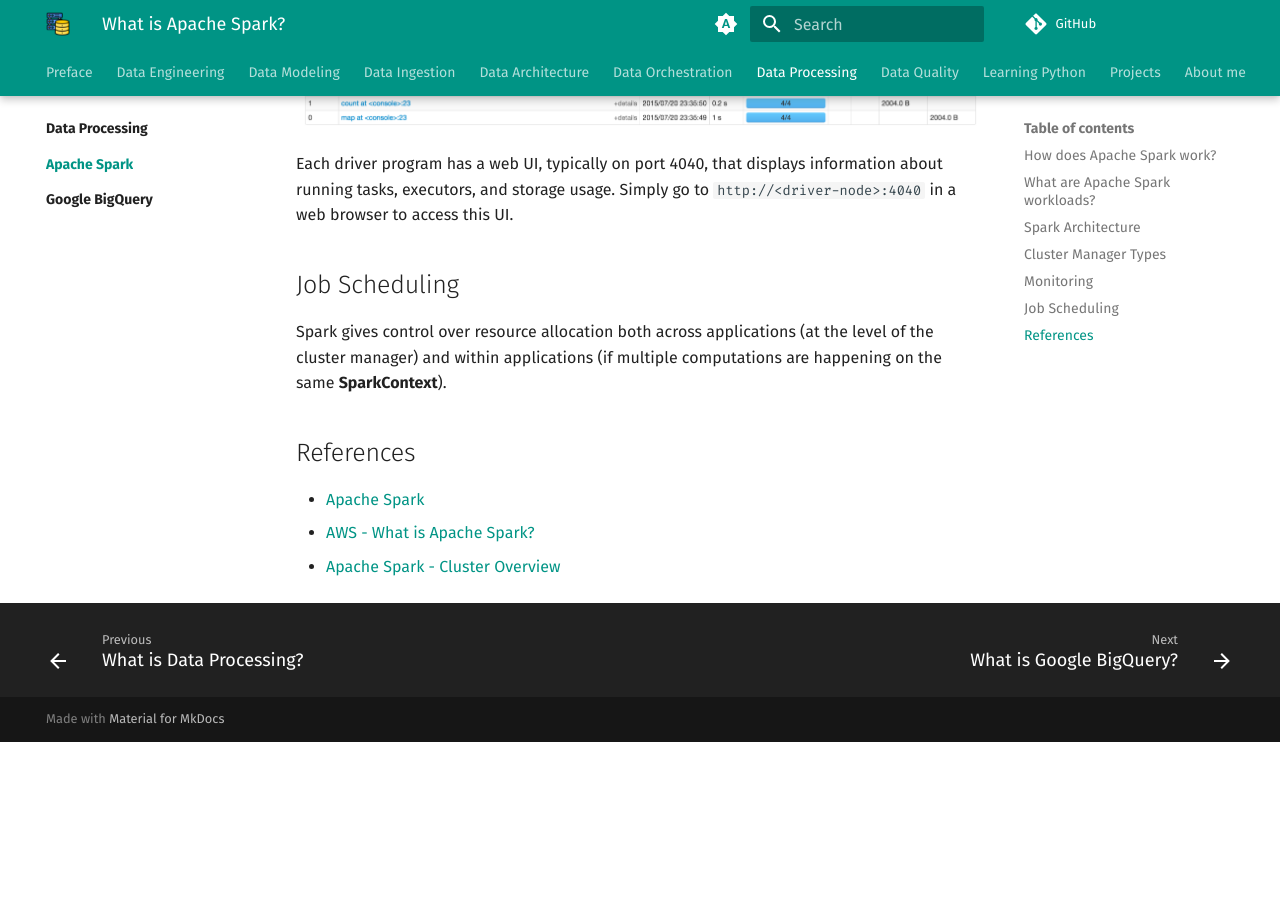
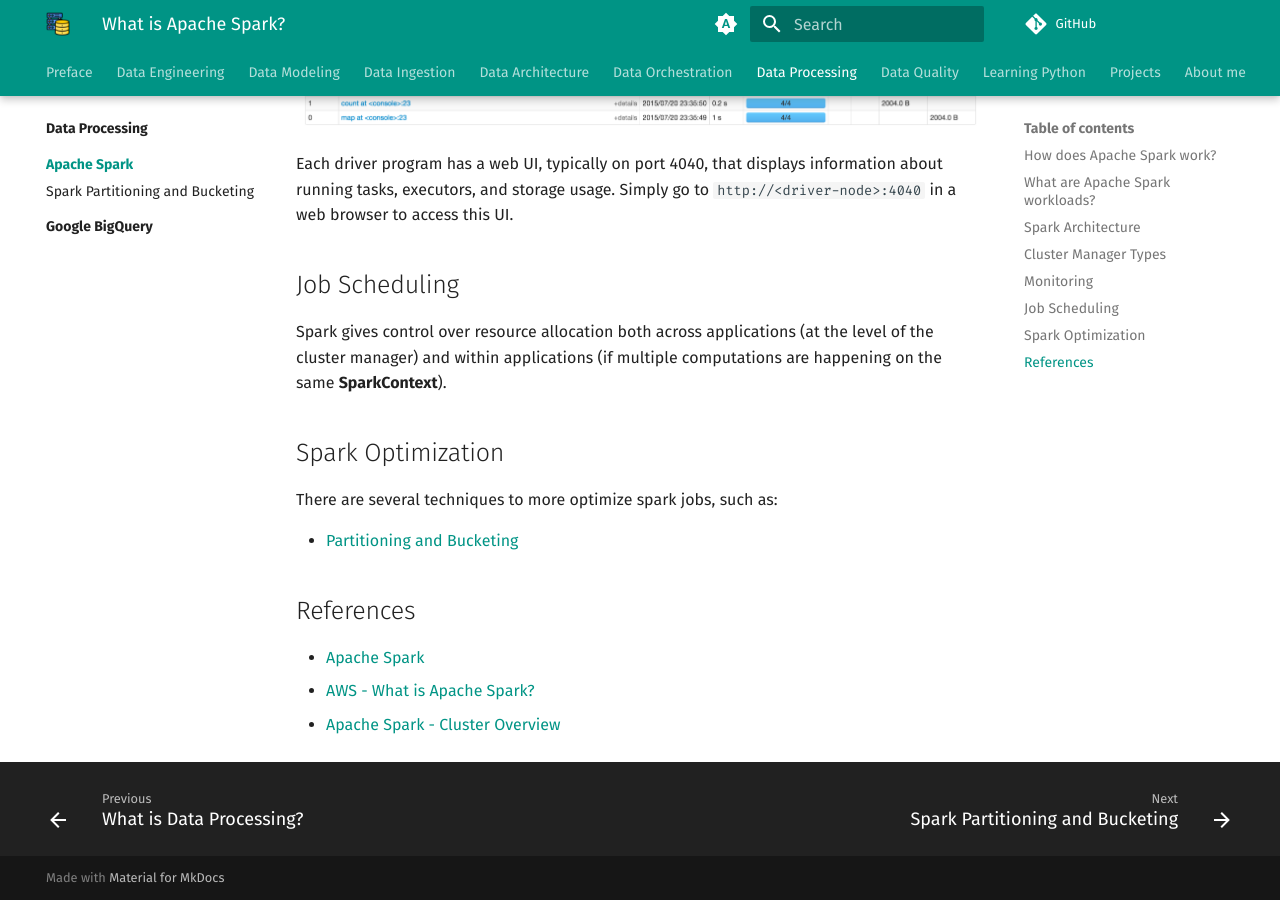
Before and after one commit to karlchris/data-engineering, an MkDocs documentation site: the page built from docs/data-processing/apache-spark/README.md, in a window 1280 px wide and 900 px high, scrolled down 4757 px. Built offline with MkDocs 1.6.1 and Material for MkDocs 9.7.7, drawn with Linux system fonts in a browser that asks for light colours; comment, search, counter and statistics services are not loaded; before the commit the page ends 5499 px from its top, so only the background shows below that.

Commit message:
complete spark

```diff
--- a/docs/data-processing/apache-spark/README.md
+++ b/docs/data-processing/apache-spark/README.md
@@ -122,6 +122,12 @@ Each driver program has a web UI, typically on port 4040, that displays informat
 
 Spark gives control over resource allocation both across applications (at the level of the cluster manager) and within applications (if multiple computations are happening on the same **SparkContext**).
 
+## Spark Optimization
+
+There are several techniques to more optimize spark jobs, such as:
+
+- [Partitioning and Bucketing](partitioning-bucketing.md)
+
 ## References
 
 - [Apache Spark](https://spark.apache.org/)
--- /dev/null
+++ b/docs/data-processing/apache-spark/partitioning-bucketing.md
@@ -0,0 +1 @@
+# Spark Partitioning and Bucketing
--- a/mkdocs.yml
+++ b/mkdocs.yml
@@ -150,6 +150,7 @@ nav:
     - What is Data Processing?: 'data-processing/README.md'
     - Apache Spark:
       - What is Apache Spark?: 'data-processing/apache-spark/README.md'
+      - Spark Partitioning and Bucketing: 'data-processing/apache-spark/partitioning-bucketing.md'
     - Google BigQuery:
       - What is Google BigQuery?: 'data-processing/bigquery/README.md'
 
```
